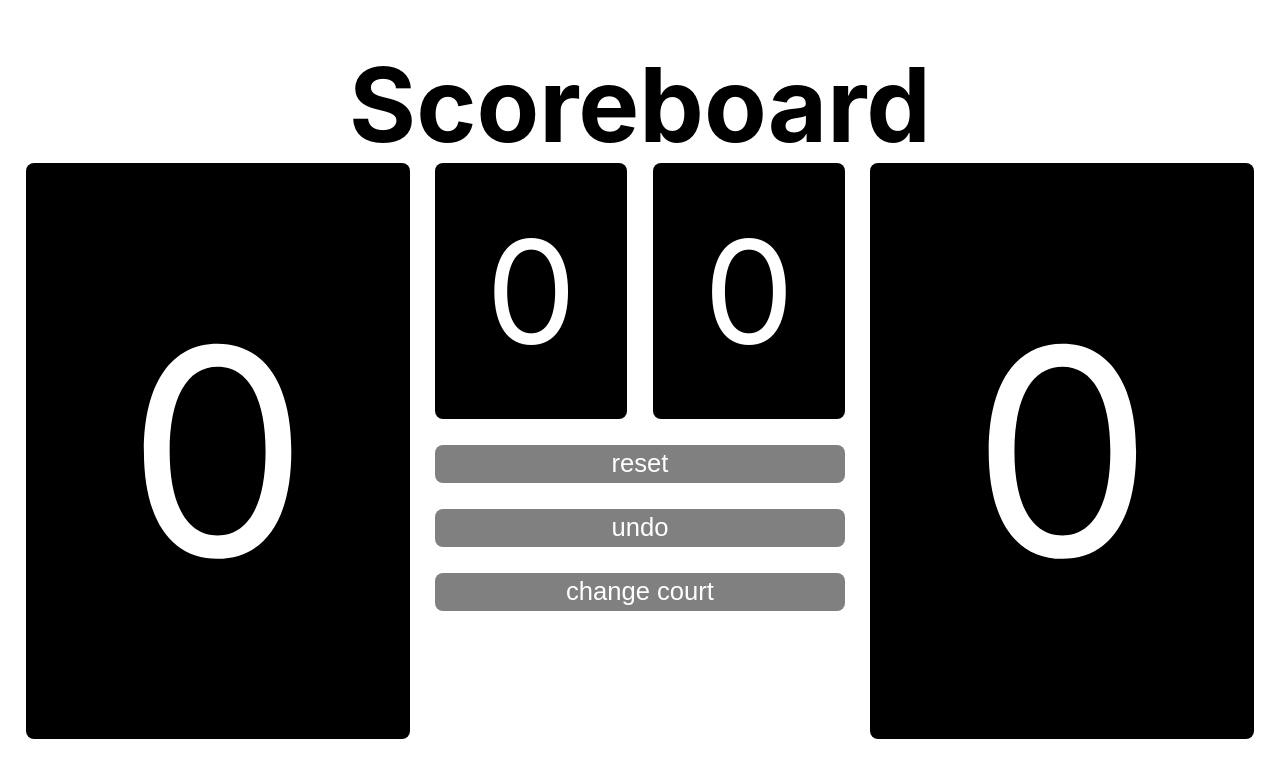
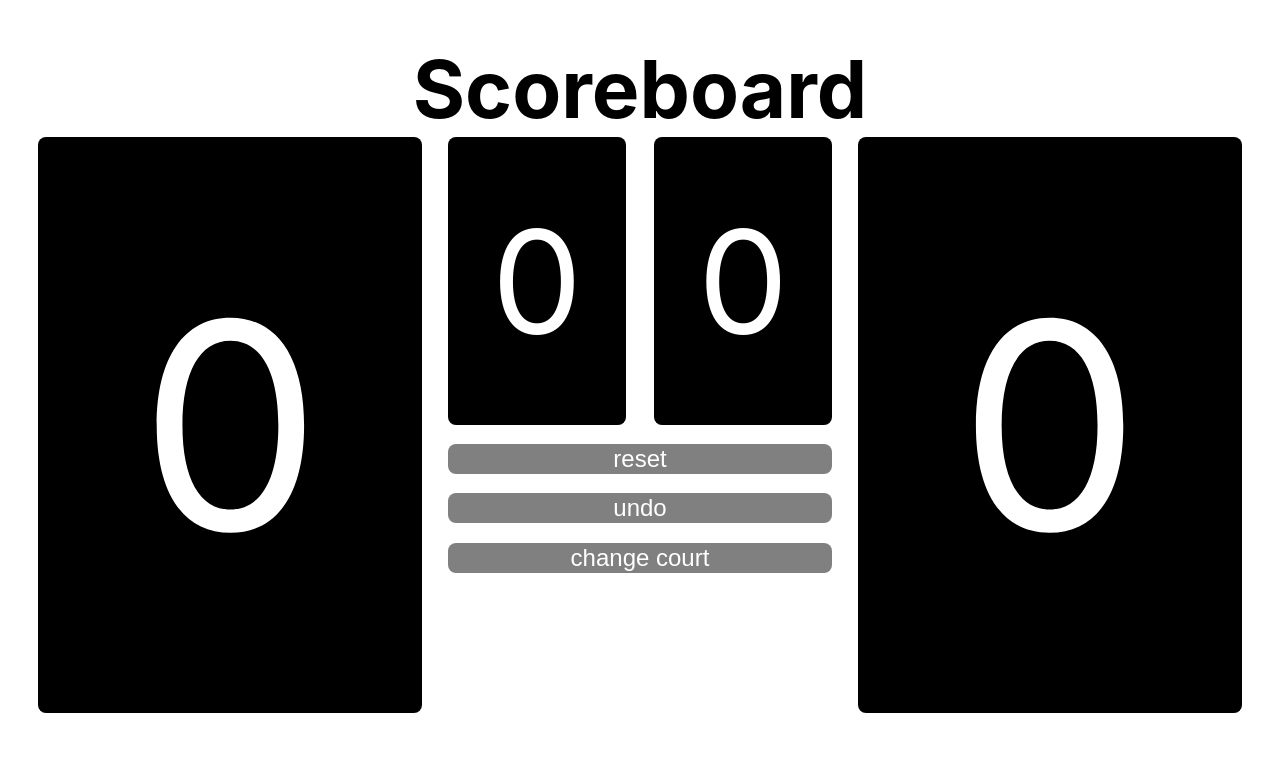
Before and after one commit to yusukemorita/scoreboard, a React (Create React App) app: page / in a window 1280 px wide. Shown: the top 778 px of the page. Built offline with nearby package versions, Linux system fonts and the light colour scheme.

Commit message:
resize scoreboard to fit screen without breaking aspect ratio

```diff
--- a/src/App.tsx
+++ b/src/App.tsx
@@ -5,20 +5,40 @@ import styled from 'styled-components'
 function App() {
   return (
     <div className="App">
-      <Title>Scoreboard</Title>
-
-      <Scoreboard />
+      <Container>
+        <Title>Scoreboard</Title>
+        <Scoreboard />
+      </Container>
     </div>
   );
 }
 
+const ratio = 16 / 9
+
+// ref: https://stackoverflow.com/questions/20590239/maintain-aspect-ratio-of-div-but-fill-screen-width-and-height-in-css/36295495#20593342
+const Container = styled.div`
+  width: 100vw;
+  height: ${100 / ratio}vw;
+  // background: pink; /* useful for css debugging */
+  max-height: 100vh;
+  max-width: ${100 * ratio}vh;
+  margin: auto;
+  position: absolute;
+
+  /* vertical center */
+  top: 0;
+  bottom: 0;
+
+  /* horizontal center */
+  left: 0;
+  right: 0;
+`
+
 const Title = styled.div`
   width: 100%;
   text-align: center;
-  font-size: 8vw;
-  line-height: 7vw;
+  font-size: 10vmin;
   font-weight: bold;
-  margin-bottom: 1vw;
 `
 
 export default App;
--- a/src/components/scoreboard.tsx
+++ b/src/components/scoreboard.tsx
@@ -83,21 +83,21 @@ export default function Scoreboard(): JSX.Element {
 
   return (
     <StyledScoreboard>
-      <StyledGameScore onClick={incrementPointLeft}>
+      <StyledPointScore onClick={incrementPointLeft}>
         {pointScore(playerOrder[0])}
-      </StyledGameScore>
+      </StyledPointScore>
 
       <Middle>
         <SetScores>
-          <StyledSetScore onClick={incrementGameLeft}>
+          <StyledGameScore onClick={incrementGameLeft}>
             {gameScore(playerOrder[0])}
-          </StyledSetScore>
+          </StyledGameScore>
 
           <Spacer />
 
-          <StyledSetScore onClick={incrementGameRight}>
+          <StyledGameScore onClick={incrementGameRight}>
             {gameScore(playerOrder[1])}
-          </StyledSetScore>
+          </StyledGameScore>
         </SetScores>
 
         <Button onClick={resetScore}>reset</Button>
@@ -105,22 +105,21 @@ export default function Scoreboard(): JSX.Element {
         <Button onClick={changeCourt}>change court</Button>
       </Middle>
 
-      <StyledGameScore onClick={incrementPointRight}>
+      <StyledPointScore onClick={incrementPointRight}>
         {pointScore(playerOrder[1])}
-      </StyledGameScore>
+      </StyledPointScore>
     </StyledScoreboard>
   )
 }
 
-const spacingUnit = 2 // vw
-
 const Spacer = styled.div`
-  width: ${spacingUnit}vw;
+  width: 8%;
 `
 
 const StyledScoreboard = styled.div`
   display: flex;
   justify-content: center;
+  height: 80%;
 `
 
 const scoreCommonStyles = `
@@ -134,40 +133,44 @@ const scoreCommonStyles = `
   user-select: none;
 `
 
-const sizeUnit = 30 // vw
+const fontSize = 36 // vmin
 
-const StyledGameScore = styled.div`
-  width: ${sizeUnit}vw;
-  height: ${sizeUnit * 3 / 2}vw;
-  font-size: ${sizeUnit * 3 / 4}vw;
+const StyledPointScore = styled.div`
+  width: 30%;
+  height: 100%;
+  font-size: ${fontSize}vmin;
   ${scoreCommonStyles}
 `
 
-const StyledSetScore = styled.div`
-  width: ${sizeUnit / 2}vw;
-  height: ${sizeUnit * 2 / 3}vw;
-  font-size: ${sizeUnit * 3 / 8}vw;
+const StyledGameScore = styled.div`
+  width: 50%;
+  height: 100%;
+  font-size: ${fontSize / 2}vmin;
   ${scoreCommonStyles}
 `
 
 const Middle = styled.div`
+  width: 30%;
+  padding-left: 2%;
+  padding-right: 2%;
   display: flex;
   flex-direction: column;
-  margin-left: ${spacingUnit}vw;
-  margin-right: ${spacingUnit}vw;
+  margin-left: 0;
+  margin-right: 0;
 `
 
 const SetScores = styled.div`
   display: flex;
+  height: 50%;
 `
 
 const Button = styled.button`
-  height: 3vw;
-  font-size: 2vw;
+  height: 30px;
+  font-size: 3vmin;
   border: none;
   border-radius: 8px;
   background: gray;
   color: white;
   cursor: pointer;
-  margin-top: ${spacingUnit}vw;
+  margin-top: 5%;
 `
```
